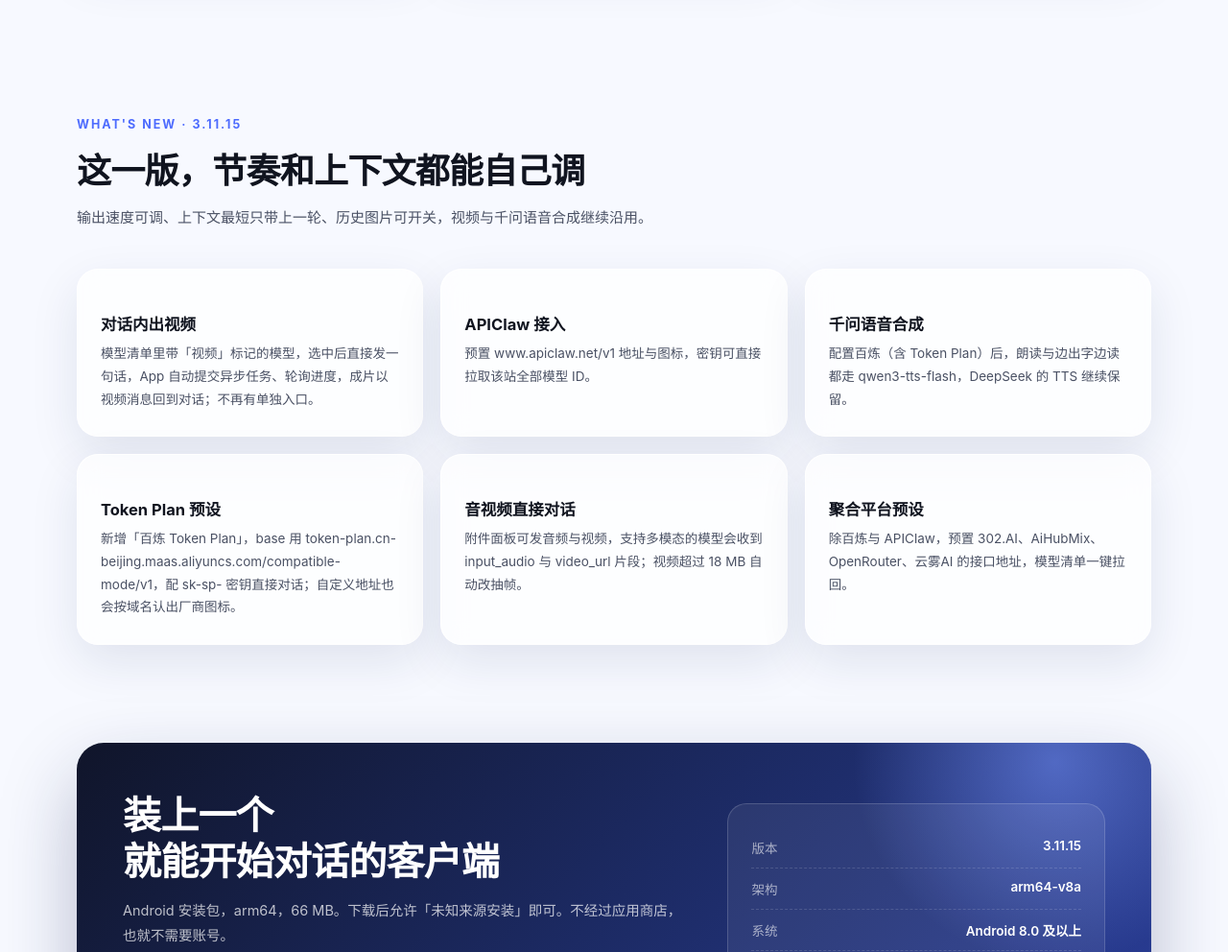
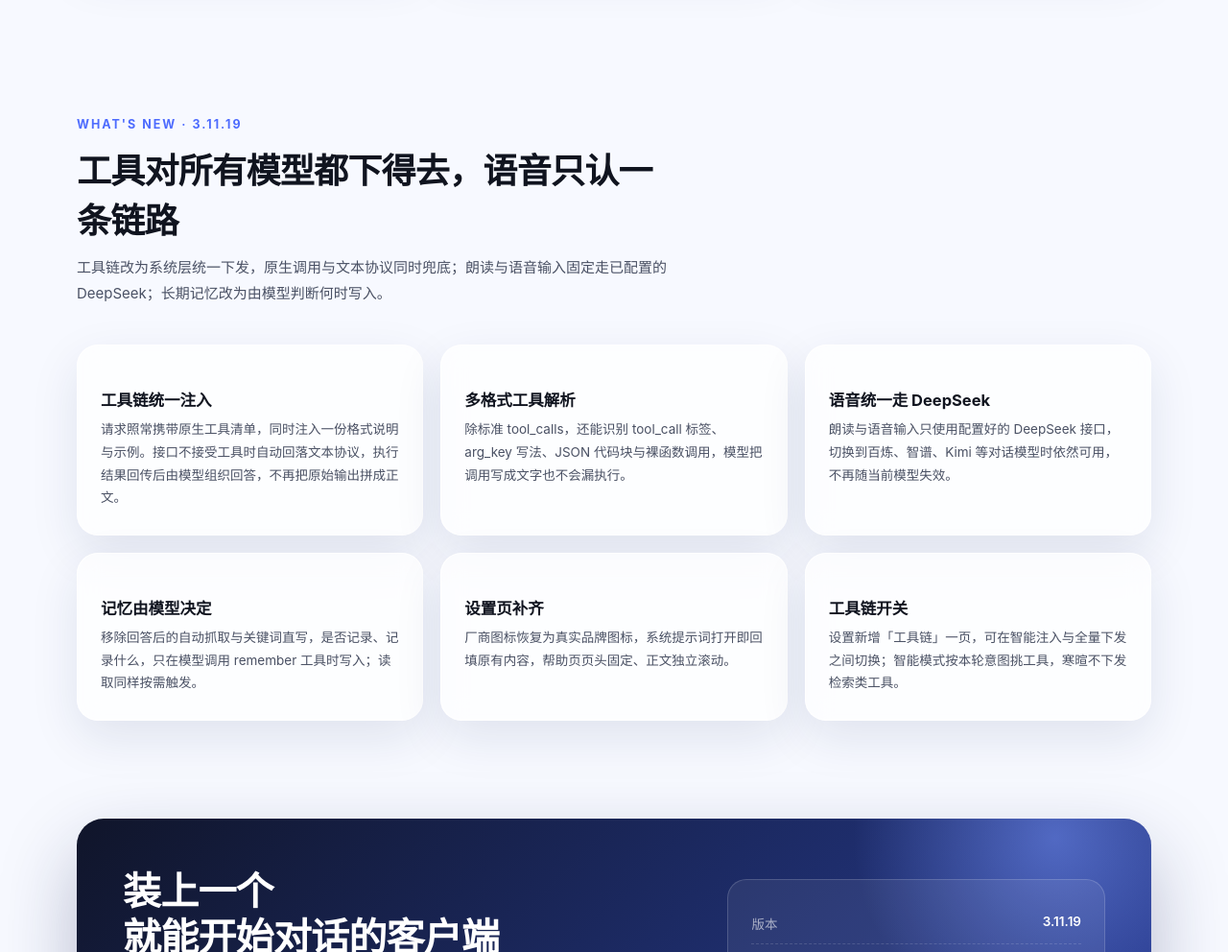
Before and after one commit to Alice-P197/meowchat, a plain HTML site: page index.html in a window 1280 px wide. Shown: the part 1710-2702 px from the top of the page at 96% size. Drawn offline with Linux system fonts and the light colour scheme; a web font is replaced by a local one.

Commit message:
Update site to 3.11.19

```diff
--- a/index.html
+++ b/index.html
@@ -244,7 +244,7 @@
       <a href="#about">关于</a>
     </nav>
     <div class="spacer"></div>
-    <a class="btn btn-primary" href="https://github.com/Alice-P197/meowchat/releases/download/v3.11.15/MeowChat.apk">下载 Android 版</a>
+    <a class="btn btn-primary" href="https://github.com/Alice-P197/meowchat/releases/download/v3.11.19/MeowChat.apk">下载 Android 版</a>
   </div>
 </header>
 
@@ -253,20 +253,20 @@
   <section class="hero">
     <div class="wrap hero-grid">
       <div>
-        <span class="eyebrow"><i></i>安卓客户端 · DeepSeek 官方接入 · v3.11.15</span>
+        <span class="eyebrow"><i></i>安卓客户端 · DeepSeek 官方接入 · v3.11.19</span>
         <h1>接官方、导旧账、<br /><span class="grad">按月回看</span>。</h1>
         <p class="lede">
           填上 DeepSeek 官方接口就能开聊，官方网页版导出的对话整包导进来，
           哪一天聊过什么，翻日历就知道。
         </p>
         <div class="cta">
-          <a class="btn btn-primary" href="https://github.com/Alice-P197/meowchat/releases/download/v3.11.15/MeowChat.apk">下载 APK</a>
+          <a class="btn btn-primary" href="https://github.com/Alice-P197/meowchat/releases/download/v3.11.19/MeowChat.apk">下载 APK</a>
           <a class="btn btn-ghost" href="#features">看功能</a>
         </div>
         <div class="meta-row">
           <div><b>官方</b><span>DeepSeek 接口接入</span></div>
           <div><b>本地</b><span>会话不出手机</span></div>
-          <div><b>66 MB</b><span>安装包体积</span></div>
+          <div><b>67 MB</b><span>安装包体积</span></div>
         </div>
       </div>
 
@@ -339,23 +339,22 @@
     </div>
   </section>
 
-  <!-- ===== 3.11.15 更新 ===== -->
+  <!-- ===== 3.11.19 更新 ===== -->
   <section id="release">
     <div class="wrap">
       <div class="sec-head">
-        <div class="kicker">What's new · 3.11.15</div>
-        <h2>这一版，节奏和上下文都能自己调</h2>
-        <p>输出速度可调、上下文最短只带上一轮、历史图片可开关，视频与千问语音合成继续沿用。</p>
+        <div class="kicker">What's new · 3.11.19</div>
+        <h2>工具对所有模型都下得去，语音只认一条链路</h2>
+        <p>工具链改为系统层统一下发，原生调用与文本协议同时兜底；朗读与语音输入固定走已配置的 DeepSeek；长期记忆改为由模型判断何时写入。</p>
       </div>
       <div class="grid3">
-        <div class="card"><h3>对话内出视频</h3><p>模型清单里带「视频」标记的模型，选中后直接发一句话，App 自动提交异步任务、轮询进度，成片以视频消息回到对话；不再有单独入口。</p></div>
-        <div class="card"><h3>APIClaw 接入</h3><p>预置 www.apiclaw.net/v1 地址与图标，密钥可直接拉取该站全部模型 ID。</p></div>
-        <div class="card"><h3>千问语音合成</h3><p>配置百炼（含 Token Plan）后，朗读与边出字边读都走 qwen3-tts-flash，DeepSeek 的 TTS 继续保留。</p></div>
+        <div class="card"><h3>工具链统一注入</h3><p>请求照常携带原生工具清单，同时注入一份格式说明与示例。接口不接受工具时自动回落文本协议，执行结果回传后由模型组织回答，不再把原始输出拼成正文。</p></div>
+        <div class="card"><h3>多格式工具解析</h3><p>除标准 tool_calls，还能识别 tool_call 标签、arg_key 写法、JSON 代码块与裸函数调用，模型把调用写成文字也不会漏执行。</p></div>
+        <div class="card"><h3>语音统一走 DeepSeek</h3><p>朗读与语音输入只使用配置好的 DeepSeek 接口，切换到百炼、智谱、Kimi 等对话模型时依然可用，不再随当前模型失效。</p></div>
 
-        <div class="card"><h3>Token Plan 预设</h3><p>新增「百炼 Token Plan」，base 用 token-plan.cn-beijing.maas.aliyuncs.com/compatible-mode/v1，配 sk-sp- 密钥直接对话；自定义地址也会按域名认出厂商图标。</p></div>
-
-        <div class="card"><h3>音视频直接对话</h3><p>附件面板可发音频与视频，支持多模态的模型会收到 input_audio 与 video_url 片段；视频超过 18 MB 自动改抽帧。</p></div>
-        <div class="card"><h3>聚合平台预设</h3><p>除百炼与 APIClaw，预置 302.AI、AiHubMix、OpenRouter、云雾AI 的接口地址，模型清单一键拉回。</p></div>
+        <div class="card"><h3>记忆由模型决定</h3><p>移除回答后的自动抓取与关键词直写，是否记录、记录什么，只在模型调用 remember 工具时写入；读取同样按需触发。</p></div>
+        <div class="card"><h3>设置页补齐</h3><p>厂商图标恢复为真实品牌图标，系统提示词打开即回填原有内容，帮助页页头固定、正文独立滚动。</p></div>
+        <div class="card"><h3>工具链开关</h3><p>设置新增「工具链」一页，可在智能注入与全量下发之间切换；智能模式按本轮意图挑工具，寒暄不下发检索类工具。</p></div>
       </div>
     </div>
   </section>
@@ -367,18 +366,18 @@
         <div class="dl-grid">
           <div>
             <h2>装上一个<br />就能开始对话的客户端</h2>
-            <p>Android 安装包，arm64，66 MB。下载后允许「未知来源安装」即可。不经过应用商店，也就不需要账号。</p>
-            <a class="dl-btn" href="https://github.com/Alice-P197/meowchat/releases/download/v3.11.15/MeowChat.apk">
+            <p>Android 安装包，arm64，67 MB。下载后允许「未知来源安装」即可。不经过应用商店，也就不需要账号。</p>
+            <a class="dl-btn" href="https://github.com/Alice-P197/meowchat/releases/download/v3.11.19/MeowChat.apk">
               <svg viewBox="0 0 24 24"><path d="M12 4v11"/><path d="M7.5 11l4.5 4.5L16.5 11"/><path d="M5 19.5h14"/></svg>
               下载 MeowChat APK
             </a>
             <div class="tips">安装包为签名版本，覆盖安装不会清空已有会话。</div>
           </div>
           <div class="requirement">
-            <div class="row"><span class="k">版本</span><span class="v">3.11.15</span></div>
+            <div class="row"><span class="k">版本</span><span class="v">3.11.19</span></div>
             <div class="row"><span class="k">架构</span><span class="v">arm64-v8a</span></div>
             <div class="row"><span class="k">系统</span><span class="v">Android 8.0 及以上</span></div>
-            <div class="row"><span class="k">体积</span><span class="v">66 MB</span></div>
+            <div class="row"><span class="k">体积</span><span class="v">67 MB</span></div>
             <div class="row"><span class="k">网络</span><span class="v">需要</span></div>
           </div>
         </div>
```
